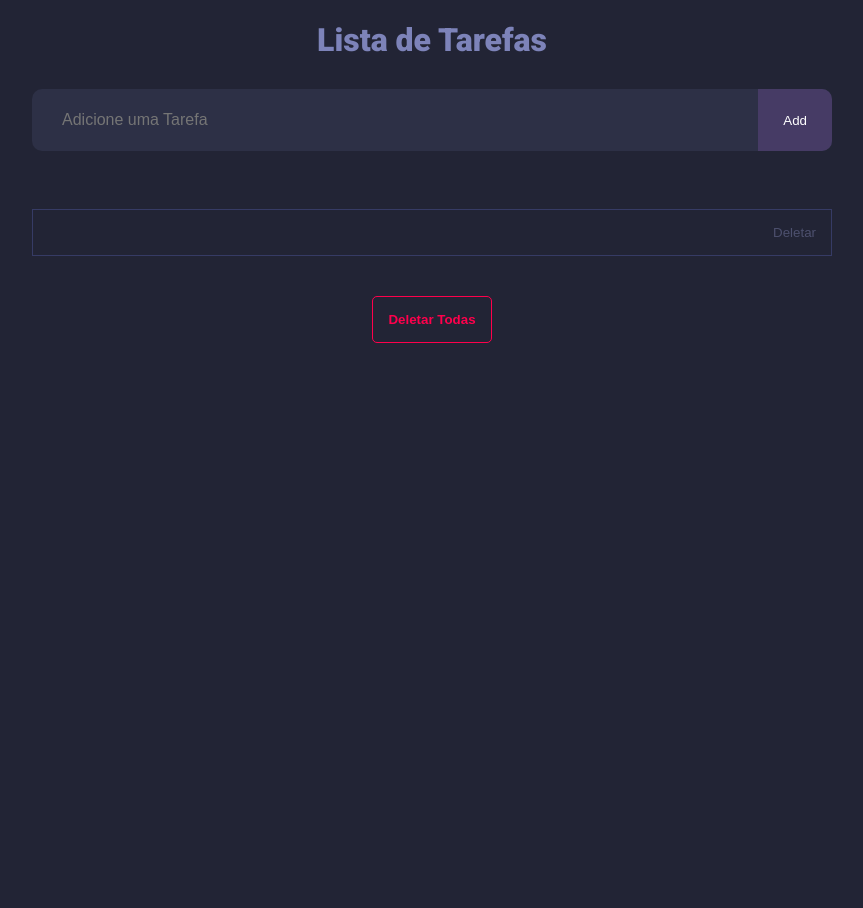
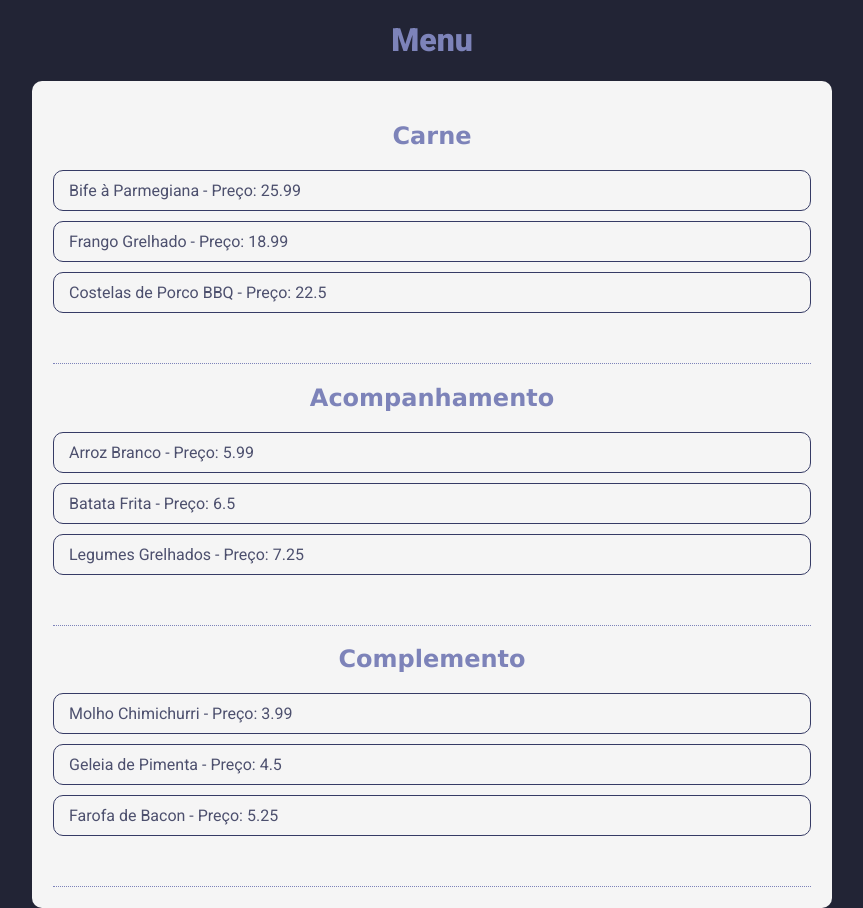
Before and after one commit to marcos-vieira-7/lista-de-tarefas, a React (Vite) app: page / in a window 1280 px wide. Shown: the whole page, without its empty margins (208-1071 px from the left). Before the commit the page ends 800 px from the top, so only its background shows below. Built offline with nearby package versions, Linux system fonts and the light colour scheme.

Commit message:
cardapio menu

```diff
--- a/src/App.jsx
+++ b/src/App.jsx
@@ -7,9 +7,9 @@ import Login from './Login';
 
 ReactDOM.createRoot(document.getElementById('root')).render(
   <React.StrictMode>
-    <TodoList />
+    {/* <TodoList /> */}
     {/* <ListaCompras /> */}
-    {/* <Menu /> */}
+    <Menu />
     {/* <Login /> */}
   </React.StrictMode>,
 )
--- a/src/Menu.jsx
+++ b/src/Menu.jsx
@@ -76,9 +76,12 @@ export default function Menu() {
             </form> */}
 
             <div className="listaCompras">
-                <div style={{textAlign: 'center'}}>
+
+                <div className="divConteudo" style={{textAlign: 'center'}}>
                     {/* TODO: */}
-                    <h3>Lorem</h3>
+
+                    <div className="divMenu">
+                      <h2 className="titulo">Carne</h2>
                       {
                           carne.length < 1
                           ?
@@ -90,12 +93,14 @@ export default function Menu() {
                                   key={index}
                                   className={item.isCompleted? "item completo": "item"}>
                                   <span onClick={()=>{clicou(index)}}>{item.nome} - Preço: {item.preco}</span>
-                                <input className="myBox" type="checkbox" value={item.nome }></input>
+                                  {/* <input className="myBox" type="checkbox" value={item.nome }></input> */}
                               </div>
                           ))
                       }
+                    </div>
 
-                    <h3>Ipsum</h3>
+                    <div className="divMenu">
+                      <h2 className="titulo">Acompanhamento</h2>
                       {
                           guarnicao.length < 1
                           ?
@@ -107,11 +112,14 @@ export default function Menu() {
                                   key={index}
                                   className={item.isCompleted? "item completo": "item"}>
                                   <span onClick={()=>{clicou(index)}}>{item.nome} - Preço: {item.preco}</span>
+                                  {/* <input className="myBox" type="checkbox" value={item.nome }></input> */}
                               </div>
                           ))
                       }
+                    </div>
 
-                    <h3>Consectetur</h3>
+                    <div className="divMenu">
+                      <h2 className="titulo">Complemento</h2>
                       {
                           complemento.length < 1
                           ?
@@ -123,10 +131,11 @@ export default function Menu() {
                                   key={index}
                                   className={item.isCompleted? "item completo": "item"}>
                                   <span onClick={()=>{clicou(index)}}>{item.nome} - Preço: {item.preco}</span>
+                                  {/* <input className="myBox" type="checkbox" value={item.nome }></input> */}
                               </div>
                           ))
                       }
-
+                    </div>
 
                 </div>
             </div>
--- a/src/TodoList.css
+++ b/src/TodoList.css
@@ -80,6 +80,7 @@ input {
     display: flex;
     justify-content: space-between;
     border: 1px solid #363b65;
+    border-radius: 10px;
     margin-bottom: 10px;
     cursor: pointer;
 }
@@ -91,7 +92,8 @@ input {
 .item span{
     text-align: start;
     width: 100%;
-    color: white;
+    /* color: white; */
+    color: #4d506e;
     margin-right: 10px;
     padding: 10px 15px;
 }
@@ -257,6 +259,22 @@ button.deleteAll:hover{
     border-radius: 3px;
   }
 
+.divMenu{
+    padding-bottom: 40px;
+    border-bottom: 1px dotted #7d83b9;
+}
+
+.titulo {
+    color: #7d83b9;;
+    font-family: Verdana, Geneva, Tahoma, sans-serif;
+}
+
+.divConteudo {
+    border: 1px dotted whitesmoke;
+    border-radius: 10px;
+    padding: 20px;
+    background-color: whitesmoke;
+}
 
 
 @media screen and (max-width: 900px) {
```
Also changed, not shown: src/meuEstilo.css (+5 -4 lines). Lines whose indentation alone changed are shown as unchanged.
